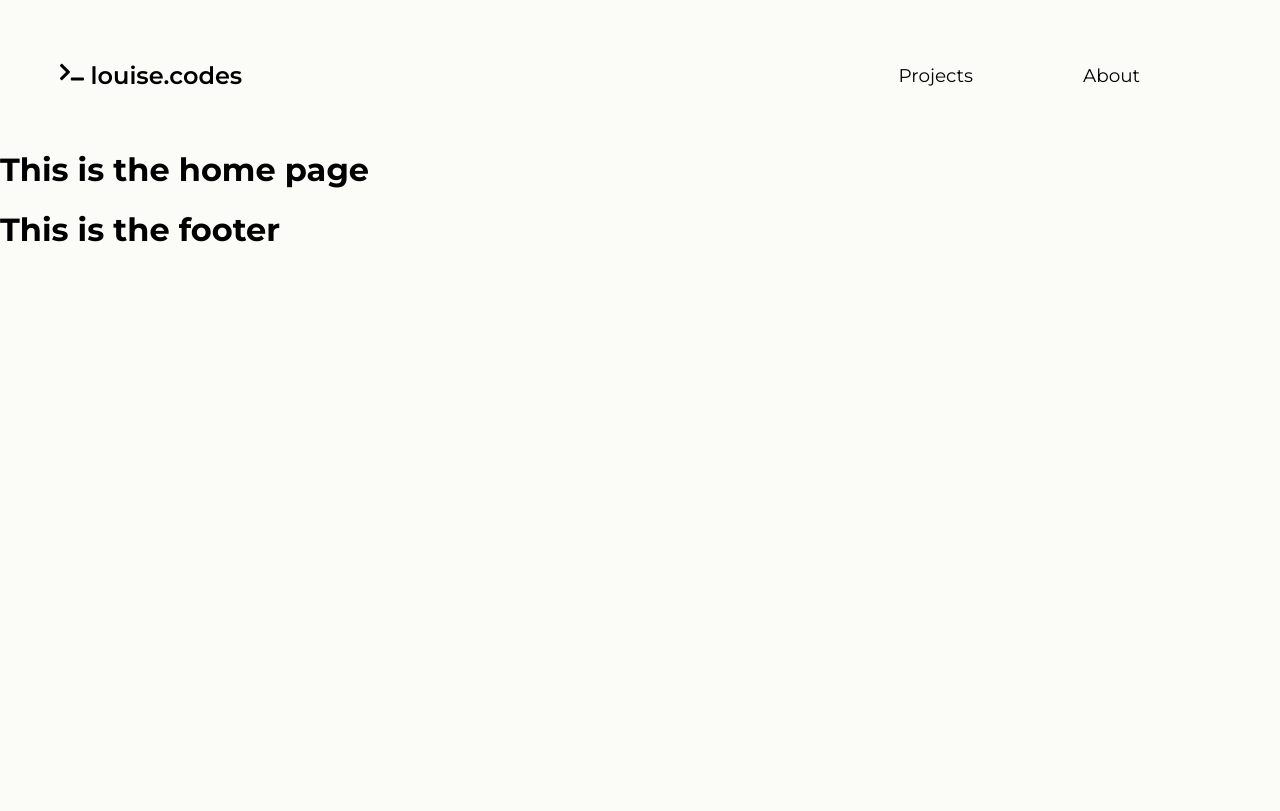
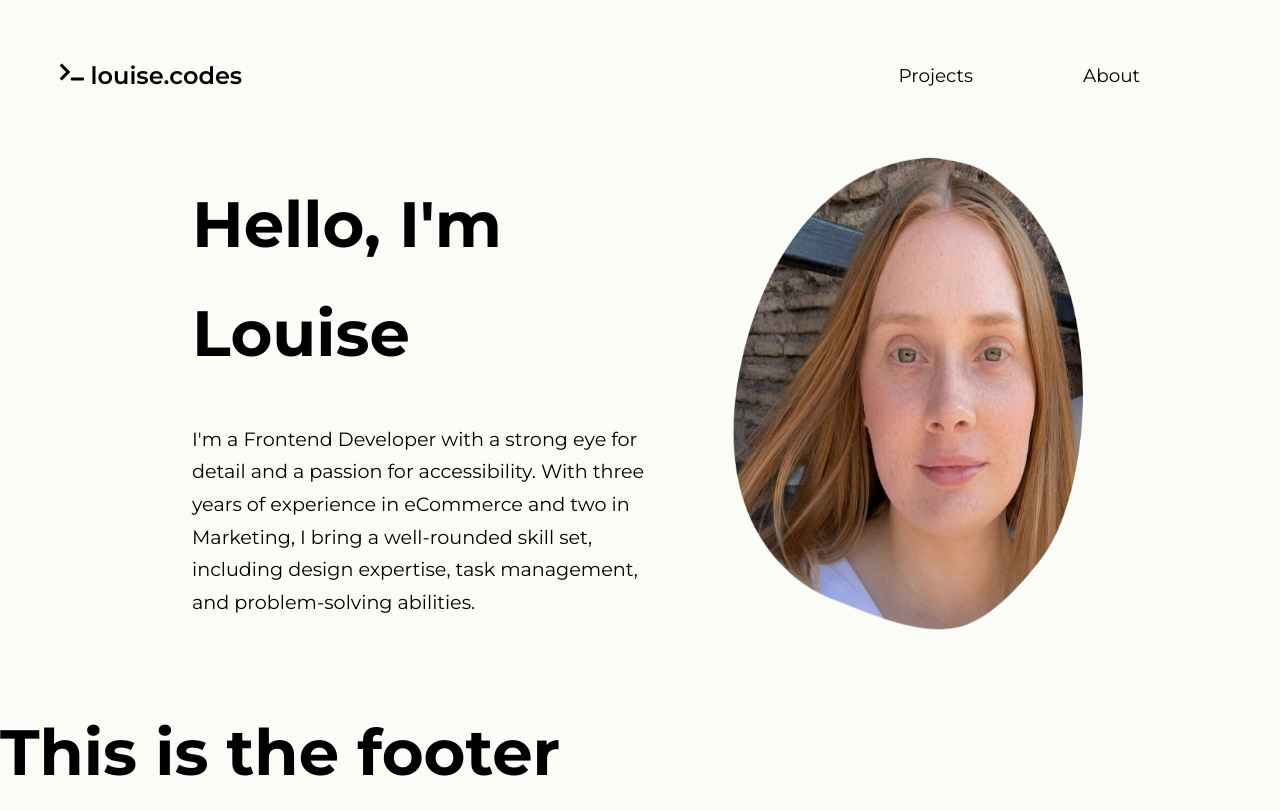
Before and after one commit to louiseka/portfolio, a React (Vite) app: page / in a window 1280 px wide. Built offline with nearby package versions, Linux system fonts and the light colour scheme.

Commit message:
Styling and creating home page

```diff
--- a/src/components/Layout.jsx
+++ b/src/components/Layout.jsx
@@ -8,9 +8,9 @@ export default function Layout() {
     return (
         <>
             <Header />
-            <main>
-                <Outlet />
-            </main>
+
+            <Outlet />
+
             <Footer />
         </>
     )
--- a/src/index.css
+++ b/src/index.css
@@ -15,6 +15,36 @@ body {
     margin: 0 auto;
     background-color: #fbfcf8;
     font-family: "Montserrat", sans-serif;
+}
+
+/* Main */
+main {
+    max-width: 80%;
+    margin: 0 auto;
+}
+
+/* Typography */
+h1,
+h2,
+h3 {
+    margin: 0;
+}
+
+h1 {
+    font-size: 4rem;
+    padding: 20px 0;
+}
+
+h2 {
+    font-size: 2.25rem;
+}
+
+h3 {
+    padding: 25px 0 0 0;
+}
+
+p {
+    margin: 15px 0 25px;
 }
 
 /* Navbar */
@@ -50,6 +80,23 @@ nav a {
 
 }
 
+/* Header */
+
+header {
+    max-width: 80%;
+    margin: 0 auto 50px;
+}
+
+.hero-text {
+    max-width: 100%;
+    line-height: 1.7;
+    font-size: 1.2rem;
+}
+
+.hero-img {
+    max-width: 100%;
+}
+
 
 /* Media Queries */
 
@@ -66,5 +113,20 @@ nav a {
         font-size: 1.15rem;
     }
 
+    header {
+        display: flex;
+        max-width: 70%;
+    }
+
+    .hero-text {
+        display: flex;
+        flex-direction: column;
+        max-width: 60%;
+        padding-right: 60px;
+    }
+
+    .hero-img {
+        max-width: 40%;
+    }
 
 }
--- a/src/pages/Home.jsx
+++ b/src/pages/Home.jsx
@@ -1,5 +1,17 @@
 export default function Home() {
     return (
-        <h1>This is the home page</h1>
+        <>
+            <header>
+                <div className="hero-text">
+                    <h1> Hello, I'm Louise</h1>
+                    <p> I'm a Frontend Developer with a strong eye for detail and a passion for accessibility. With three
+                        years
+                        of experience in eCommerce and two in Marketing, I bring a well-rounded skill set, including design
+                        expertise, task management, and problem-solving abilities. </p>
+                </div>
+                <img className="hero-img" src="./assets/louise-profile.png" alt="Profile image of Louise smiling" />
+
+            </header>
+        </>
     )
 }
```
